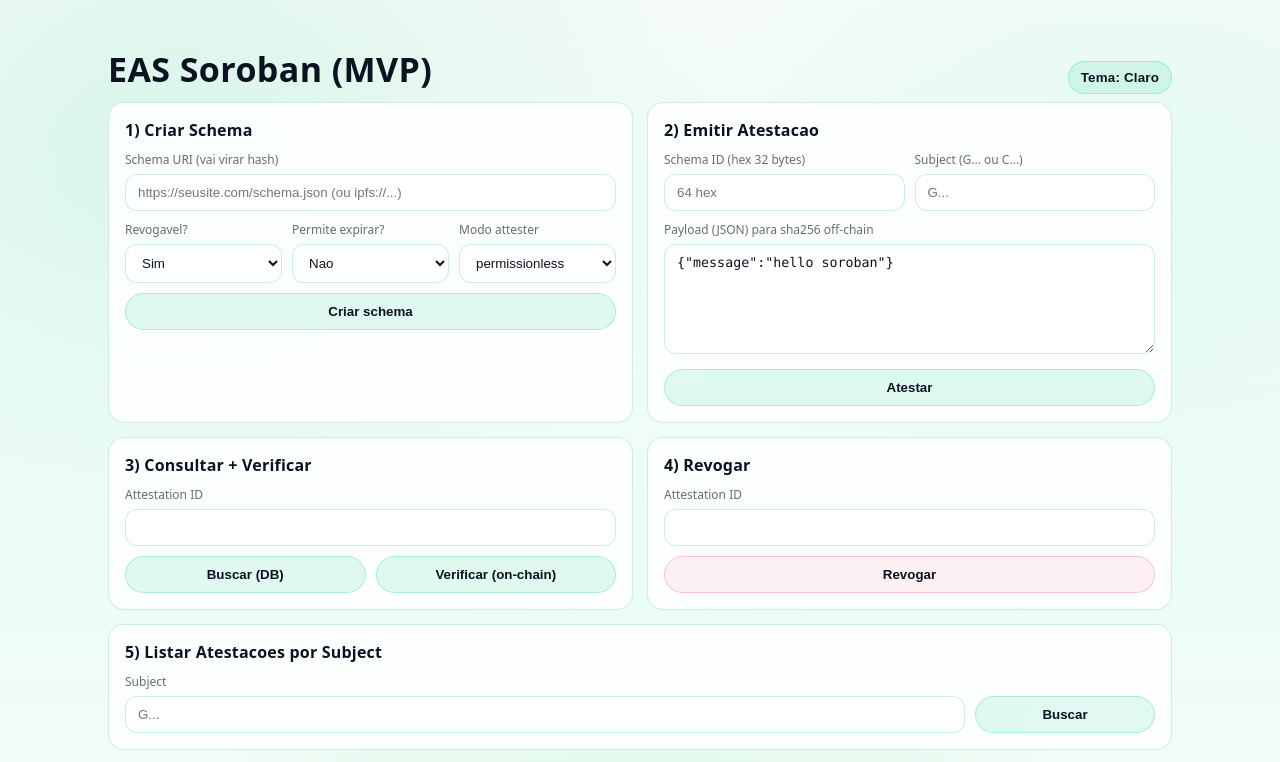
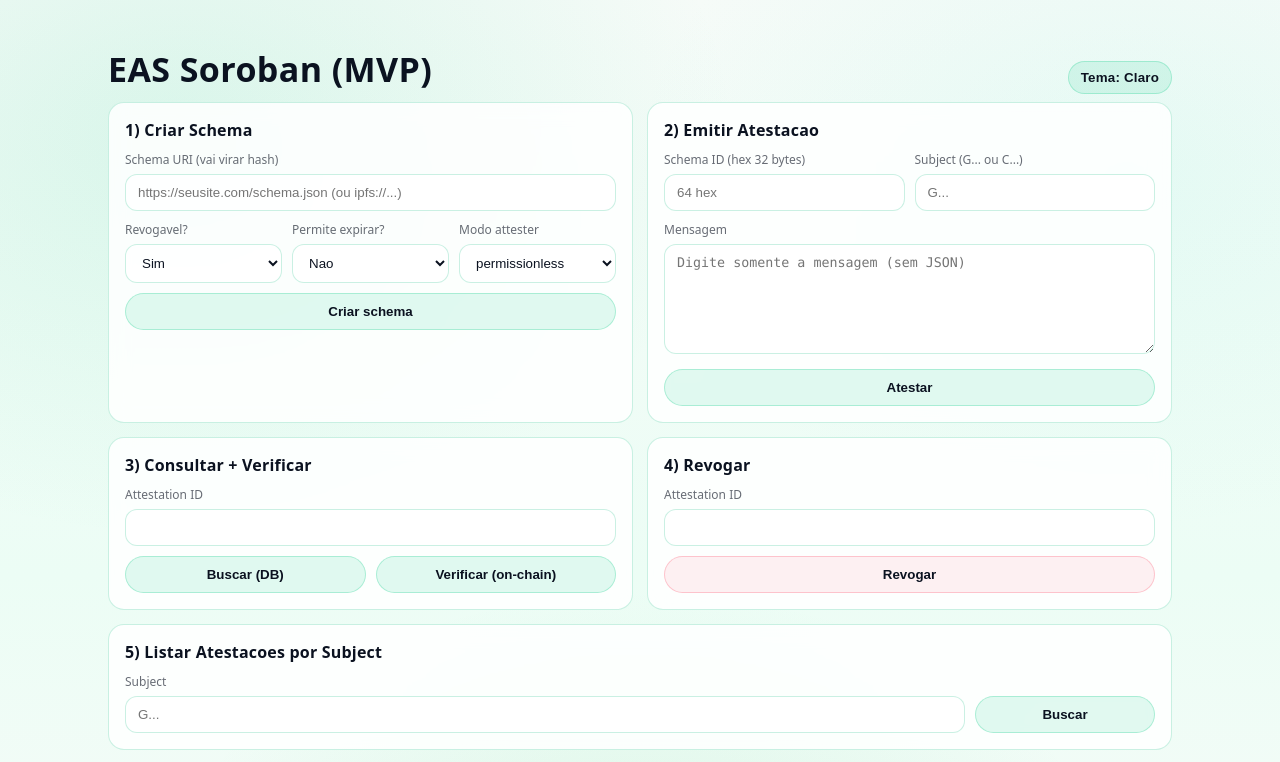
Before and after one commit to LelloTereciani/Projeto-EAS-Soroban, a React (Vite) app in the folder apps/web/: page / in a window 1280 px wide. Shown: the top 762 px of the page. Built offline with nearby package versions, Linux system fonts and the light colour scheme.

Commit message:
fix(web): clear forms after success + message-only attestation

```diff
--- a/apps/web/src/App.tsx
+++ b/apps/web/src/App.tsx
@@ -51,7 +51,7 @@ export default function App() {
 
   const [attSchemaId, setAttSchemaId] = useState('');
   const [attSubject, setAttSubject] = useState('');
-  const [attPayload, setAttPayload] = useState('{"message":"hello soroban"}');
+  const [attMessage, setAttMessage] = useState('');
   const [attCreated, setAttCreated] = useState<any>(null);
 
   const [lookupId, setLookupId] = useState('');
@@ -154,6 +154,7 @@ export default function App() {
                   setSchemaCreated(out);
                   setAttSchemaId(out.schemaId);
                   setToast({ kind: 'ok', msg: out.existed ? `Schema ja existe: ${out.schemaId}` : `Schema criado: ${out.schemaId}` });
+                  setSchemaUri('');
                 } catch (e: any) {
                   setToast({ kind: 'err', msg: `Erro: ${e.message}` });
                 } finally {
@@ -185,15 +186,25 @@ export default function App() {
               </div>
             </div>
             <div>
-              <label>Payload (JSON) para sha256 off-chain</label>
-              <textarea value={attPayload} onChange={(e) => setAttPayload(e.target.value)} />
+              <label>Mensagem</label>
+              <textarea
+                value={attMessage}
+                placeholder="Digite somente a mensagem (sem JSON)"
+                onChange={(e) => setAttMessage(e.target.value)}
+              />
             </div>
             <button
               onClick={async () => {
                 setToast(null);
                 setAttCreated(null);
                 try {
-                  const payload = JSON.parse(attPayload);
+                  if (!attSchemaId.trim() || !attSubject.trim()) {
+                    throw new Error('Informe Schema ID e Subject.');
+                  }
+                  if (!attMessage.trim()) {
+                    throw new Error('Informe a mensagem.');
+                  }
+                  const payload = { message: attMessage };
                   const out = await jfetch('/attestations', {
                     method: 'POST',
                     body: JSON.stringify({ schemaId: attSchemaId, subject: attSubject, payload, expirationLedger: null })
@@ -202,6 +213,8 @@ export default function App() {
                   setLookupId(out.attestationId);
                   setRevokeId(out.attestationId);
                   setToast({ kind: 'ok', msg: `Atestado: ${out.attestationId}` });
+                  setAttSubject('');
+                  setAttMessage('');
                 } catch (e: any) {
                   setToast({ kind: 'err', msg: `Erro: ${e.message}` });
                 } finally {
@@ -293,6 +306,7 @@ export default function App() {
                 try {
                   await jfetch(`/attestations/${revokeId}/revoke`, { method: 'POST', body: '{}' });
                   setToast({ kind: 'ok', msg: 'Revogado' });
+                  setRevokeId('');
                 } catch (e: any) {
                   setToast({ kind: 'err', msg: `Erro: ${e.message}` });
                 } finally {
@@ -322,6 +336,7 @@ export default function App() {
                     const out = await jfetch(`/subjects/${subjectAddr}/attestations`);
                     setSubjectList(out);
                     setToast({ kind: 'ok', msg: 'OK' });
+                    setSubjectAddr('');
                   } catch (e: any) {
                     setToast({ kind: 'err', msg: `Erro: ${e.message}` });
                   } finally {
```
Also changed, not shown: 1 other file (tests, documents, lock files or other folders).
